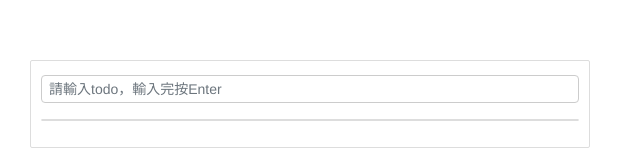
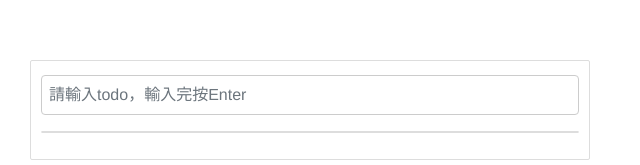
Before and after one commit to luluchen622/todo-list-ui, a Vue app: page / in a window 1280 px wide. Shown: the top 165 px of the page, without its empty margins (0-640 px from the left). Built offline with nearby package versions, Linux system fonts and the light colour scheme.

Commit message:
調整css 字體

```diff
--- a/src/App.vue
+++ b/src/App.vue
@@ -74,6 +74,7 @@ export default {
   text-align: center;
   color: #2c3e50;
   margin-top: 60px;
+  font-size: 16px;
 }
 .content {
   margin-left: 30px;
--- a/src/components/TodoHeader.vue
+++ b/src/components/TodoHeader.vue
@@ -35,8 +35,7 @@ export default {
 <style scoped>
   /*header*/
 .todo-header input {
-  height: 28px;
-  font-size: 14px;
+  height: 40px;
   border: 1px solid #ccc;
   border-radius: 4px;
   padding: 4px 7px;
```
